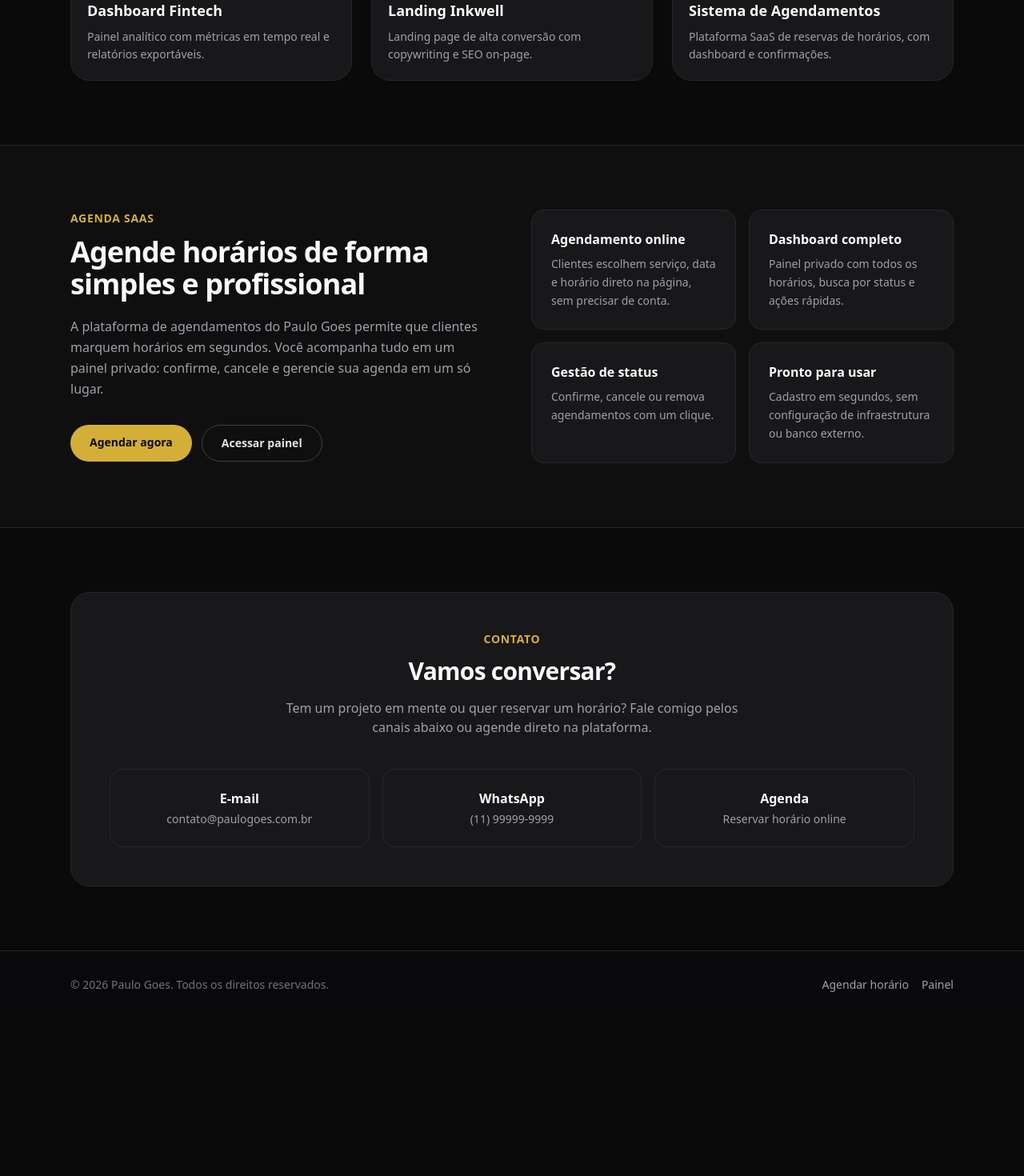
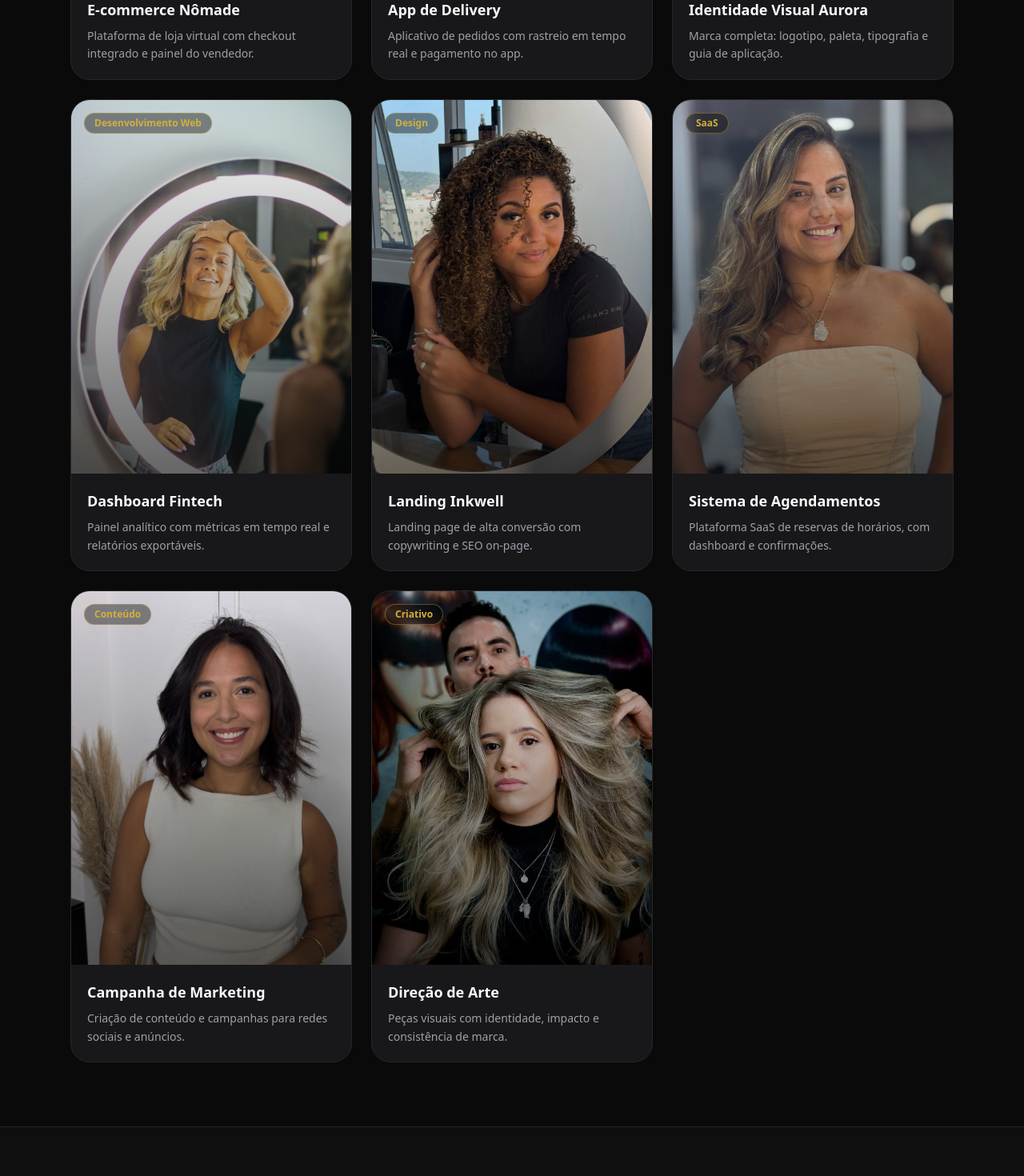
Before and after one commit to ninagomesgt/Paulo-Goes, a Next.js app: page / in a window 1280 px wide. Shown: the part 1780-3250 px from the top of the page at 80% size. Before the commit the page ends 3053 px from the top, so only its background shows below. Built offline with nearby package versions, Linux system fonts and the light colour scheme.

Commit message:
Atualização automática - 18/08/2026, 23:37:44

```diff
--- a/src/app/(site)/page.tsx
+++ b/src/app/(site)/page.tsx
@@ -1,3 +1,4 @@
+import Image from "next/image";
 import Link from "next/link";
 
 const projects = [
@@ -6,42 +7,56 @@ const projects = [
     category: "Desenvolvimento Web",
     description:
       "Plataforma de loja virtual com checkout integrado e painel do vendedor.",
-    gradient: "from-zinc-700/70 to-zinc-900",
+    image: "/projetos/projeto-1.jpg",
   },
   {
     title: "App de Delivery",
     category: "Mobile",
     description:
       "Aplicativo de pedidos com rastreio em tempo real e pagamento no app.",
-    gradient: "from-amber-500/20 to-zinc-900",
+    image: "/projetos/projeto-2.jpg",
   },
   {
     title: "Identidade Visual Aurora",
     category: "Design",
     description:
       "Marca completa: logotipo, paleta, tipografia e guia de aplicação.",
-    gradient: "from-zinc-800 to-black",
+    image: "/projetos/projeto-3.jpg",
   },
   {
     title: "Dashboard Fintech",
     category: "Desenvolvimento Web",
     description:
       "Painel analítico com métricas em tempo real e relatórios exportáveis.",
-    gradient: "from-yellow-600/25 to-zinc-900",
+    image: "/projetos/projeto-4.jpg",
   },
   {
     title: "Landing Inkwell",
     category: "Design",
     description:
       "Landing page de alta conversão com copywriting e SEO on-page.",
-    gradient: "from-amber-600/15 to-zinc-950",
+    image: "/projetos/projeto-5.jpg",
   },
   {
     title: "Sistema de Agendamentos",
     category: "SaaS",
     description:
       "Plataforma SaaS de reservas de horários, com dashboard e confirmações.",
-    gradient: "from-zinc-600/50 to-zinc-900",
+    image: "/projetos/projeto-6.jpg",
+  },
+  {
+    title: "Campanha de Marketing",
+    category: "Conteúdo",
+    description:
+      "Criação de conteúdo e campanhas para redes sociais e anúncios.",
+    image: "/projetos/projeto-7.jpg",
+  },
+  {
+    title: "Direção de Arte",
+    category: "Criativo",
+    description:
+      "Peças visuais com identidade, impacto e consistência de marca.",
+    image: "/projetos/projeto-8.jpg",
   },
 ];
 
@@ -194,10 +209,16 @@ export default function Home() {
               key={project.title}
               className="group overflow-hidden rounded-3xl border border-zinc-800 bg-zinc-900 transition-colors hover:border-brand/50"
             >
-              <div
-                className={`flex h-40 items-end bg-gradient-to-br ${project.gradient} p-4`}
-              >
-                <span className="rounded-full border border-brand/40 bg-black/30 px-3 py-1 text-xs font-semibold text-brand backdrop-blur">
+              <div className="relative aspect-[3/4] overflow-hidden">
+                <Image
+                  src={project.image}
+                  alt={project.title}
+                  fill
+                  sizes="(min-width: 1024px) 33vw, (min-width: 640px) 50vw, 100vw"
+                  className="object-cover transition-transform duration-500 group-hover:scale-105"
+                />
+                <div className="absolute inset-0 bg-gradient-to-t from-black/60 to-transparent" />
+                <span className="absolute left-4 top-4 rounded-full border border-brand/40 bg-black/40 px-3 py-1 text-xs font-semibold text-brand backdrop-blur">
                   {project.category}
                 </span>
               </div>
```
